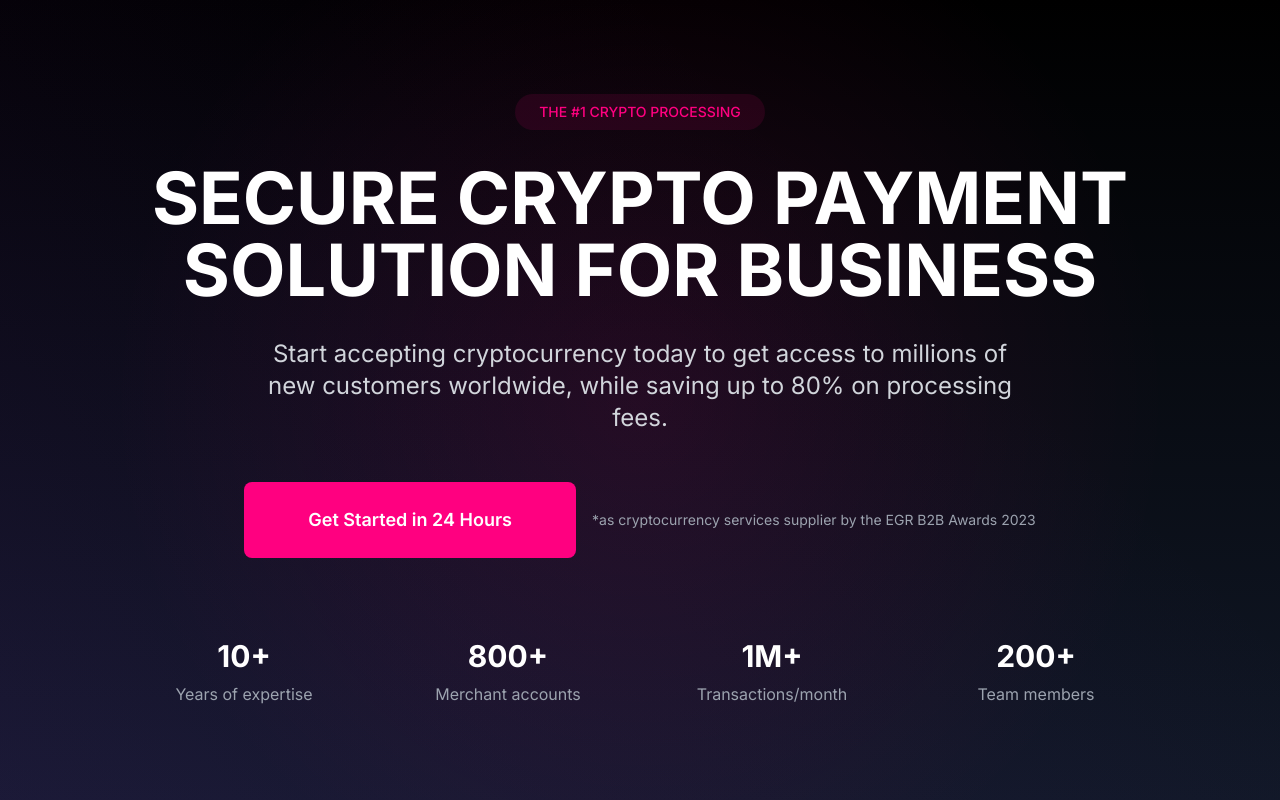
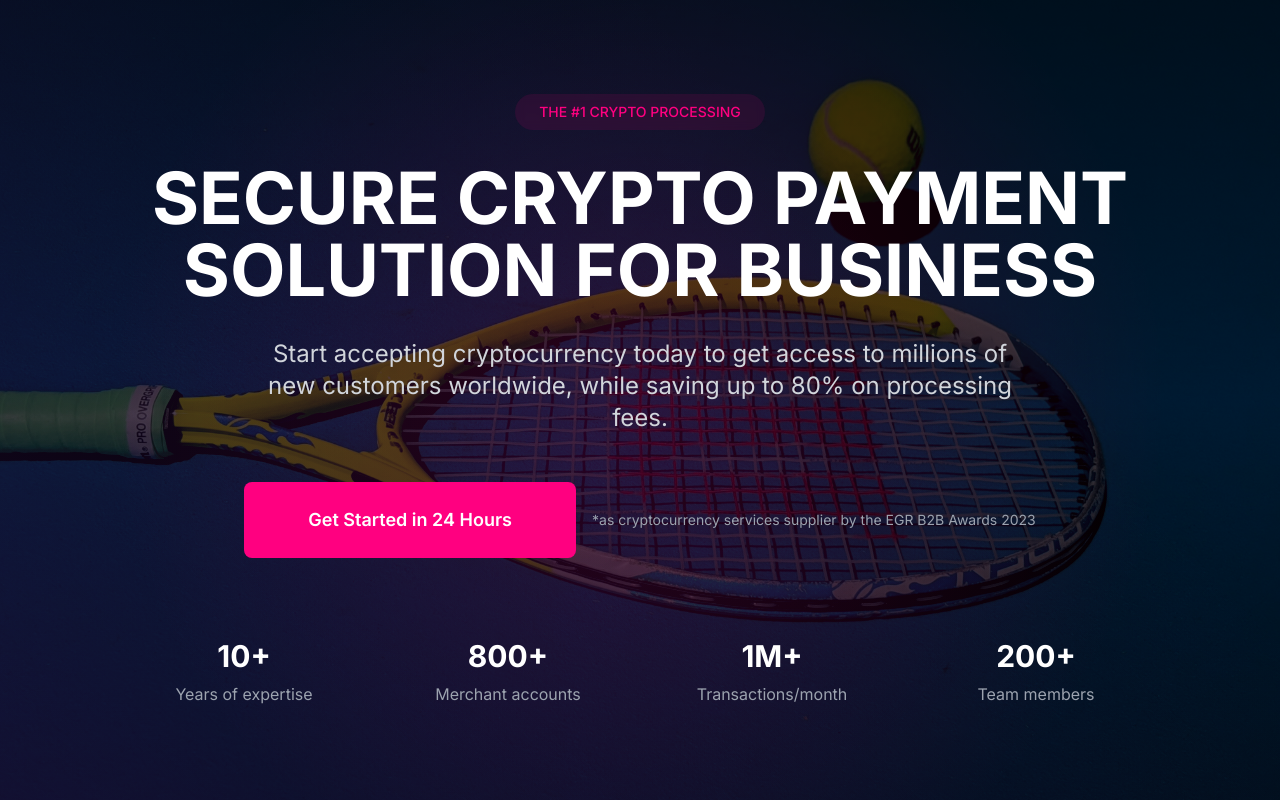
Before and after one commit to PillarDevelopment/proc_lend, a React (Vite) app: page / in a window 1280 px wide. Shown: the top 800 px of the page. Built offline with nearby package versions, Linux system fonts and the light colour scheme.

Commit message:
added racket

```diff
--- a/src/components/Hero.tsx
+++ b/src/components/Hero.tsx
@@ -3,25 +3,53 @@ import { motion } from 'framer-motion';
 
 export const Hero = ({ title, subtitle, buttonText, buttonLink }: HeroProps) => {
   return (
-    <section className="relative min-h-screen flex items-center bg-gradient-to-b from-black to-gray-900 overflow-hidden">
-      {/* Animated background elements */}
+    <section className="relative min-h-screen flex items-center overflow-hidden">
+      {/* Background image with overlay */}
       <div className="absolute inset-0">
-        <div className="absolute inset-0 bg-[radial-gradient(circle_at_center,rgba(255,0,128,0.1)_0%,transparent_70%)]"></div>
-        <div className="absolute inset-0 bg-[linear-gradient(45deg,rgba(121,40,202,0.1)_0%,transparent_70%)]"></div>
+        <motion.div
+          initial={{ scale: 1.1, opacity: 0 }}
+          animate={{ scale: 1, opacity: 1 }}
+          transition={{ duration: 1.5, ease: "easeOut" }}
+          className="absolute inset-0 bg-cover bg-center bg-no-repeat"
+          style={{
+            backgroundImage: 'url("/images/tennis-player.jpg")',
+            filter: 'brightness(0.5) contrast(1.2)',
+            transform: 'scale(1.1)',
+          }}
+        />
+        {/* Gradient overlays */}
+        <motion.div
+          initial={{ opacity: 0 }}
+          animate={{ opacity: 1 }}
+          transition={{ duration: 1, delay: 0.5 }}
+          className="absolute inset-0 bg-gradient-to-b from-black/70 via-black/50 to-black/70"
+        />
+        <motion.div
+          initial={{ opacity: 0 }}
+          animate={{ opacity: 1 }}
+          transition={{ duration: 1, delay: 0.7 }}
+          className="absolute inset-0 bg-[radial-gradient(circle_at_center,rgba(255,0,128,0.15)_0%,transparent_70%)]"
+        />
+        <motion.div
+          initial={{ opacity: 0 }}
+          animate={{ opacity: 1 }}
+          transition={{ duration: 1, delay: 0.9 }}
+          className="absolute inset-0 bg-[linear-gradient(45deg,rgba(121,40,202,0.15)_0%,transparent_70%)]"
+        />
       </div>
 
       <div className="container mx-auto px-4 relative z-10">
         <motion.div
           initial={{ opacity: 0, y: 20 }}
           animate={{ opacity: 1, y: 0 }}
-          transition={{ duration: 0.8 }}
+          transition={{ duration: 0.8, delay: 0.3 }}
           className="max-w-5xl mx-auto text-center"
         >
           <motion.div
             initial={{ opacity: 0, scale: 0.9 }}
             animate={{ opacity: 1, scale: 1 }}
-            transition={{ duration: 0.5, delay: 0.2 }}
-            className="inline-block bg-[#FF0080]/10 text-[#FF0080] px-6 py-2 rounded-full text-sm font-medium mb-8"
+            transition={{ duration: 0.5, delay: 0.5 }}
+            className="inline-block bg-[#FF0080]/10 text-[#FF0080] px-6 py-2 rounded-full text-sm font-medium mb-8 backdrop-blur-sm"
           >
             THE #1 CRYPTO PROCESSING
           </motion.div>
@@ -37,7 +65,7 @@ export const Hero = ({ title, subtitle, buttonText, buttonLink }: HeroProps) =>
           <motion.div
             initial={{ opacity: 0, y: 20 }}
             animate={{ opacity: 1, y: 0 }}
-            transition={{ duration: 0.5, delay: 0.4 }}
+            transition={{ duration: 0.5, delay: 0.7 }}
             className="flex flex-col md:flex-row items-center justify-center gap-4"
           >
             <a
@@ -57,7 +85,7 @@ export const Hero = ({ title, subtitle, buttonText, buttonLink }: HeroProps) =>
           <motion.div
             initial={{ opacity: 0, y: 20 }}
             animate={{ opacity: 1, y: 0 }}
-            transition={{ duration: 0.5, delay: 0.6 }}
+            transition={{ duration: 0.5, delay: 0.9 }}
             className="grid grid-cols-2 md:grid-cols-4 gap-8 mt-20"
           >
             <div className="text-center">
```
Also changed, not shown: public/images/tennis-player.jpg (added).
